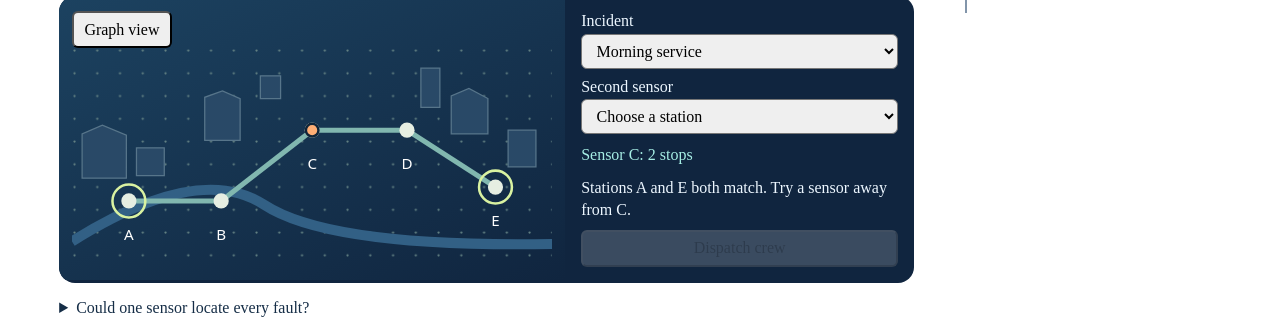
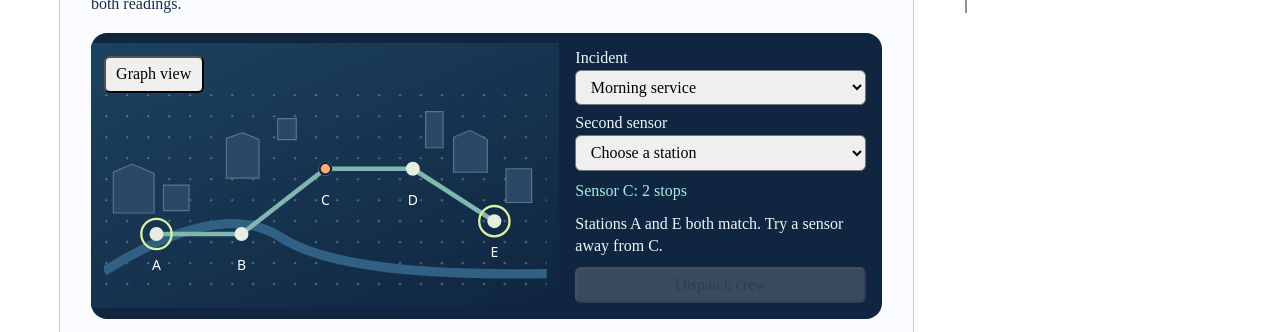
Before and after one commit to math-ai-lab/math-ai-lab.github.io, a plain HTML site: page artifact-gallery.html in a window 1280 px wide. Shown: the part 262-594 px from the top of the page. Drawn offline with Linux system fonts and the light colour scheme.

Commit message:
Align all three artifact panels and add a playable ThinkXP example

```diff
--- a/artifacts.css
+++ b/artifacts.css
@@ -4,8 +4,27 @@
 .art-layout{display:grid;grid-template-columns:minmax(0,1fr) minmax(185px,22%);gap:clamp(22px,4vw,52px);align-items:start}
 .art-directory{grid-column:2;grid-row:1;position:sticky;top:6rem;display:grid;gap:.7rem;padding:1rem 0 1rem 1.2rem;border-left:2px solid #8295aa;background:none}
 .art-directory a{color:#204f70;text-decoration:underline;text-underline-offset:3px}
-.art-content{grid-column:1;grid-row:1;min-width:0}
-.art-content>section{display:block;max-width:none;padding:1.2rem 0;margin:0;border-top:1px solid #b3c5d3;scroll-margin-top:6rem}
+.art-content {
+  grid-column: 1;
+  grid-row: 1;
+  min-width: 0;
+  width: 100%;
+  display: grid;
+  grid-auto-rows: 1fr;
+  gap: 1.25rem;
+}
+.art-content > section {
+  box-sizing: border-box;
+  width: 100%;
+  min-width: 0;
+  max-width: none;
+  margin: 0;
+  padding: clamp(1rem, 2.4vw, 2rem);
+  border: 1px solid #bdceda;
+  border-radius: 18px;
+  background: #fafcff;
+  scroll-margin-top: 6rem;
+}
 .art-content h2{font-size:clamp(1.5rem,3vw,2.5rem);margin:0 0 .5rem}
 .art-content p{line-height:1.55;text-wrap:pretty}
 .investigator{display:grid;grid-template-columns:minmax(0,1.45fr) minmax(170px,1fr);background:#10253f;color:#edf7ff;border-radius:16px;overflow:hidden}
@@ -16,7 +35,26 @@
 .transit-scene .route{stroke:#ffc78e}.transit-scene.graph .scene-buildings,.transit-scene.graph .scene-buildings+path{opacity:0}
 .fault-controls{display:grid;align-content:center;gap:.55rem;padding:1rem}.fault-controls label{display:grid;gap:.2rem}.fault-controls p{margin:0;color:#a6eee5}.fault-controls output{line-height:1.4}
 .investigator select,.investigator button{font:inherit;padding:.45rem .65rem;border-radius:6px}.investigator button{cursor:pointer}.investigator button:disabled{opacity:.65;cursor:default}
-.investigation details{margin-top:1rem}.investigation summary{cursor:pointer}.art-content .bench{width:100%;max-width:48rem}
+.investigation details{margin-top:1rem}.investigation summary{cursor:pointer}.art-content .bench, .investigator, .thinkxp-preview {
+  box-sizing: border-box;
+  width: 100%;
+  max-width: none;
+  margin-inline: 0;
+}
+.thinkxp-preview {
+  display: grid;
+  grid-template-columns: minmax(0, 1.45fr) minmax(170px, 1fr);
+  align-items: center;
+  border-radius: 16px;
+  background: #172b47;
+  color: #eff7ff;
+  overflow: hidden;
+}
+.thinkxp-preview .sample {margin: 0; width: 100%; max-width: none; min-width: 0}
+.prototype-note {padding: 1.25rem}
+.prototype-note small, .prototype-note a {color: #b6f0e6}
+.prototype-note a {text-decoration: underline; text-underline-offset: .2em}
+@media(max-width:580px){.thinkxp-preview{grid-template-columns:1fr}}
 @media(max-width:760px){.art-layout{display:flex;flex-direction:column;gap:1rem}.art-directory{position:static;display:flex;flex-wrap:wrap;gap:.4rem 1rem;font-size:.9rem}.art-directory strong{width:100%}.art-content{width:100%}}
 @media(max-width:580px){.investigator{grid-template-columns:1fr}}
 @media(prefers-reduced-motion:no-preference){.transit-scene .candidate .halo{animation:sensor-pulse 2s ease-out 2}@keyframes sensor-pulse{from{stroke-width:5;stroke-opacity:.45}to{stroke-width:2;stroke-opacity:1}}}
```
